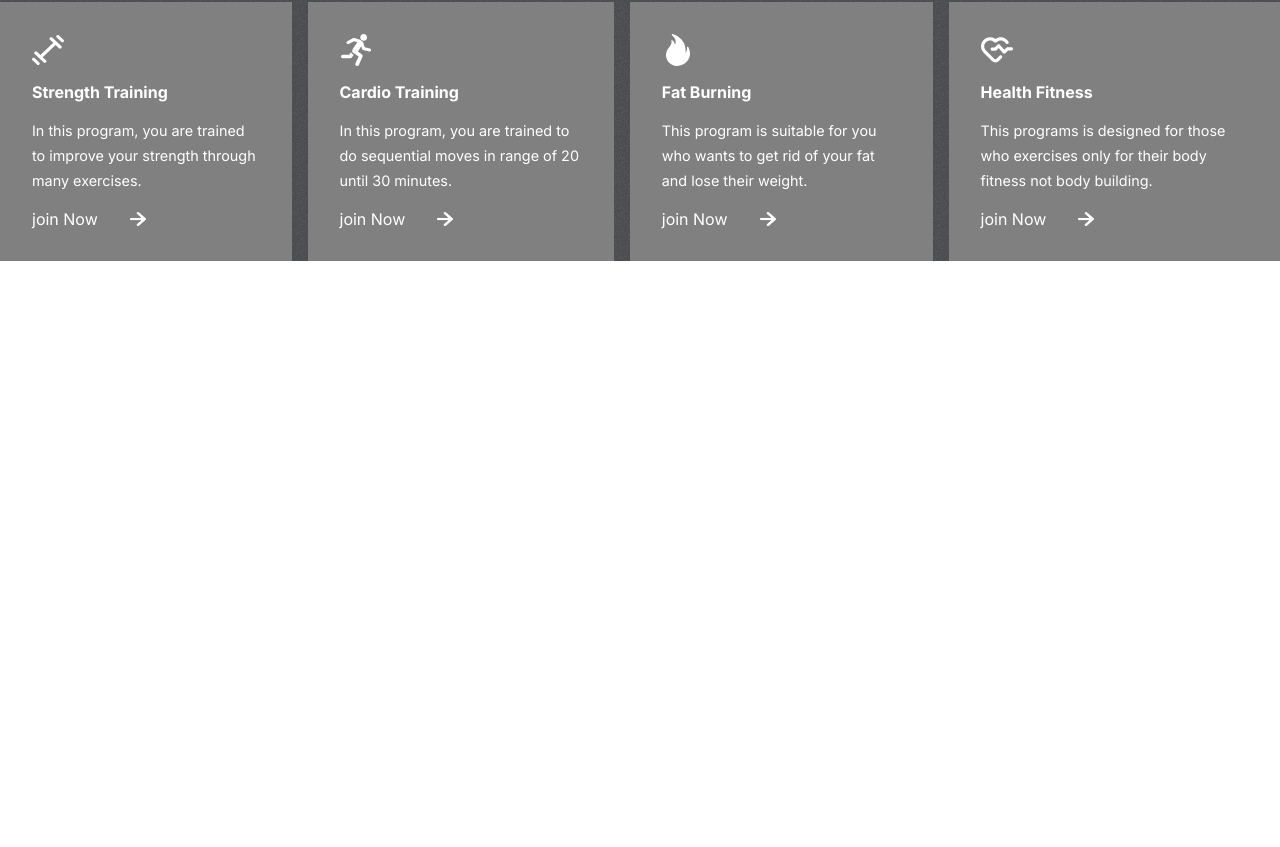
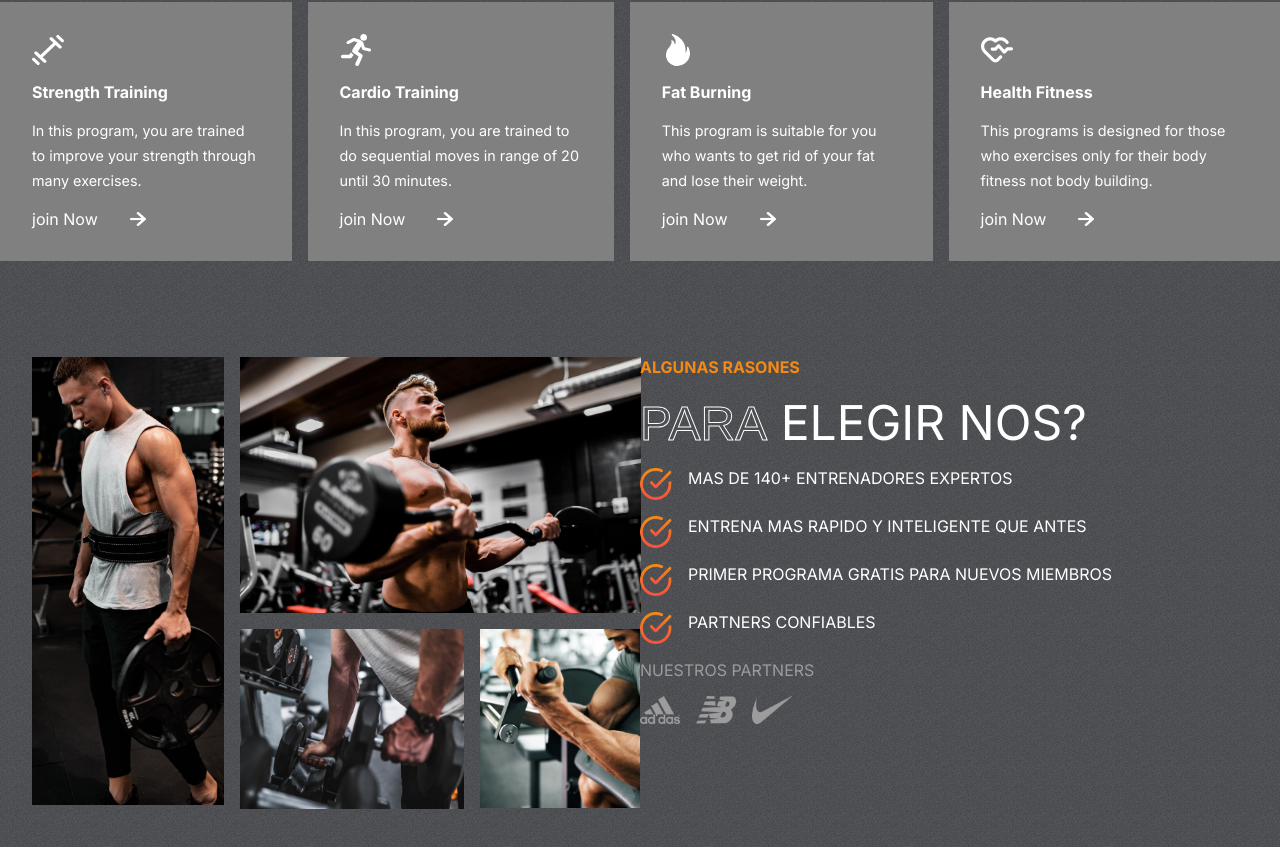
Before and after one commit to SantiagoNaya/agarrefalso, a React (Create React App) app: page / in a window 1280 px wide. Shown: the part 874-1721 px from the top of the page. Before the commit the page ends 1135 px from the top, so only its background shows below. Built offline with nearby package versions, Linux system fonts and the light colour scheme.

Commit message:
feat: termine con la seccion Reasons ahora voy por planes

```diff
--- a/src/App.js
+++ b/src/App.js
@@ -1,12 +1,13 @@
 import './App.css';
 import Hero from './components/Hero/Hero';
 import Programs from './components/Programs/Programs';
+import Reasons from './components/Reasons/Reasons';
 function App() {
   return (
     <div className="App">
         <Hero/>
         <Programs/>
-
+        <Reasons/>
 
         </div>
   );
--- /dev/null
+++ b/src/components/Reasons/Reasons.css
@@ -0,0 +1,103 @@
+.Reasons{
+    padding: 0 2rem;
+    display: flex;
+    grid-template: 2rem;
+
+
+
+}
+
+.left-r{
+    flex: 1 1;
+    display: grid;
+    grid-template-columns: repeat(3,1fr);
+    gap: 1rem;
+    grid-auto-rows: 1fr;
+}
+
+.left-r>img{
+object-fit: cover;
+}
+
+
+.left-r>:nth-child(1){
+    width: 12rem;
+    grid-row: 1/3;
+    height: 28rem;
+
+}
+
+
+.left-r>:nth-child(2){
+  width: auto;
+  height: 16rem;
+  grid-column:2/4 ;
+
+}
+.left-r>:nth-child(3){
+    grid-column:2/3 ;
+  width: 14rem;
+  grid-row: 2;
+
+  }
+
+
+  .left-r>:nth-child(4){
+
+   width: 10rem;
+   height: 11.2rem;
+   grid-row: 2;
+   grid-column: 3/4;
+
+  }
+
+
+
+
+.right-r{
+    flex: 1 1;
+    text-transform: uppercase;
+    gap: 1rem;
+    display: flex;
+    flex-direction: column;
+
+}
+
+
+.right-r>span{
+  font-weight: bold;
+  color: var(--orange);
+}
+
+.right-r>div{
+    color: white;
+    font-size: 3rem;
+
+}
+
+
+.details-r{
+    display: flex;
+   flex-direction: column;
+    gap: 1rem;
+}
+
+.details-r>div{
+    display: flex;
+    font-size: 1rem;
+    gap: 1rem;
+}
+
+.details-r>div>img{
+    width: 2rem;
+    height: 2rem;
+
+}
+.partners{
+    display: flex;
+    gap: 1rem;
+}
+
+.partners>img{
+    width: 2.5rem;
+}
--- /dev/null
+++ b/src/components/Reasons/Reasons.jsx
@@ -0,0 +1,67 @@
+import React from 'react'
+import './Reasons.css'
+import image1 from "../../assets/image1.png";
+import image2 from "../../assets/image2.png";
+import image3 from "../../assets/image3.png";
+import image4 from "../../assets/image4.png";
+import adidas from "../../assets/nb.png"
+import nb from "../../assets/adidas.png"
+import nike from "../../assets/nike.png"
+import tick from "../../assets/tick.png"
+
+
+const Reasons=()=> {
+  return (
+   <div className="Reasons" id='reasons'>
+    <div className="left-r">
+<img src={image1} alt="" />
+<img src={image2} alt="" />
+<img src={image3} alt="" />
+<img src={image4} alt="" />
+    </div>
+
+
+
+    <div className="right-r">
+
+        <span>algunas Rasones</span>
+    <div>
+        <span className='stroke-text'>para</span>
+        <span> elegir nos?</span>
+        </div>
+
+        <div className='details-r'>
+        <div>
+     <img src={tick} alt=""></img>
+     <span>Mas de 140+ Entrenadores Expertos</span>
+            </div>
+        <div>
+            <img src={tick} alt="" />
+            <span>ENTRENA MAS RAPIDO Y INTELIGENTE QUE ANTES</span>
+            </div>
+        <div>
+            <img src={tick} alt="" />
+        <span>PRIMER PROGRAMA GRATIS PARA NUEVOS MIEMBROS</span>
+        </div>
+        <div>
+            <img src={tick} alt="" />
+            <span>PARTNERS CONFIABLES</span>
+            </div>
+        </div>
+        <span style={{
+            color: "var(--gray)",
+            fontWeight: "normal",
+         }}
+         >NUESTROS PARTNERS
+         </span>
+           <div className='partners'>
+            <img src={nb} alt="" />
+            <img src={adidas} alt="" />
+            <img src={nike} alt="" />
+           </div>
+     </div>
+</div>
+  )
+}
+
+export default Reasons
```
Also changed, not shown: src/components/Plans/Plans.css (added), src/components/Plans/Plans.jsx (added).
